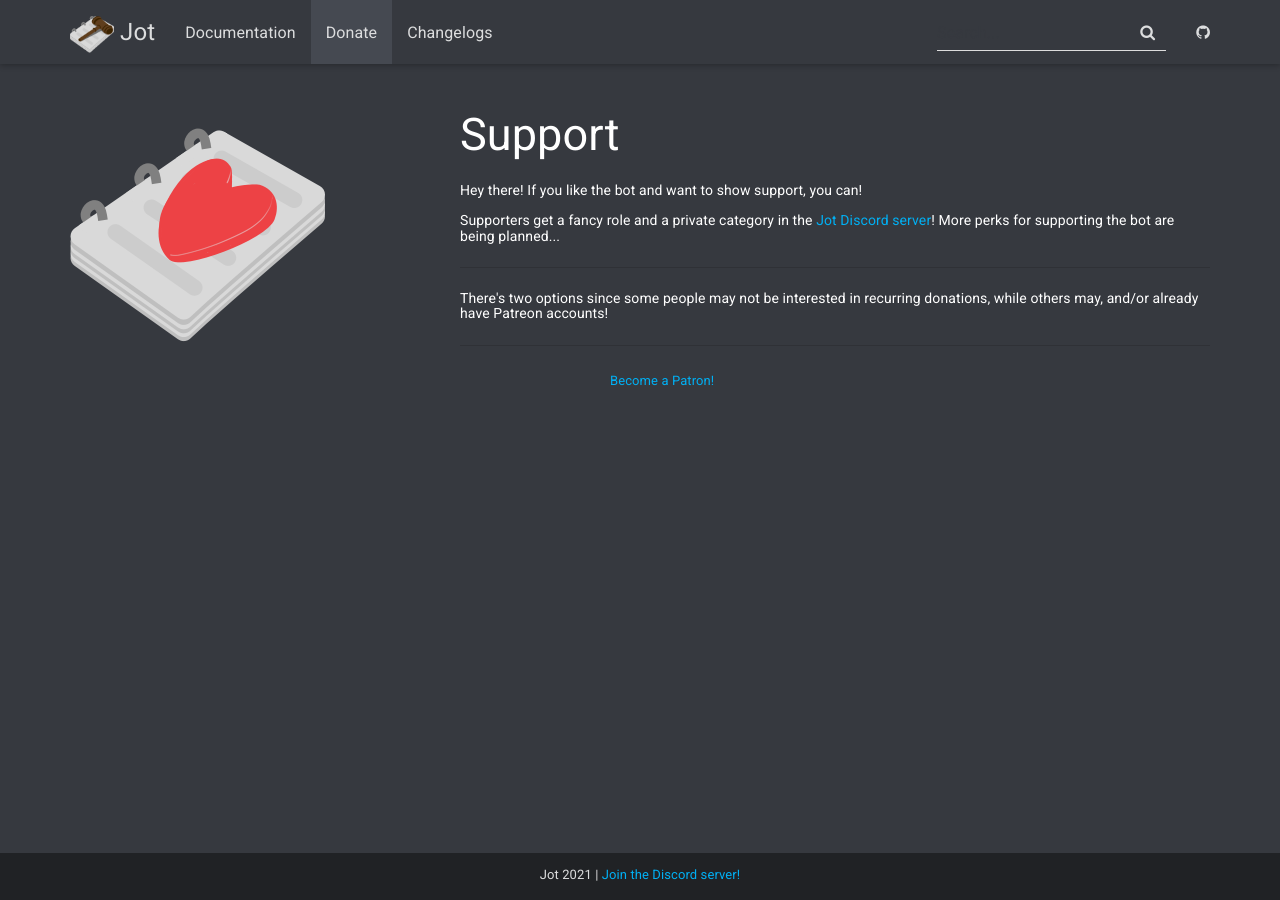
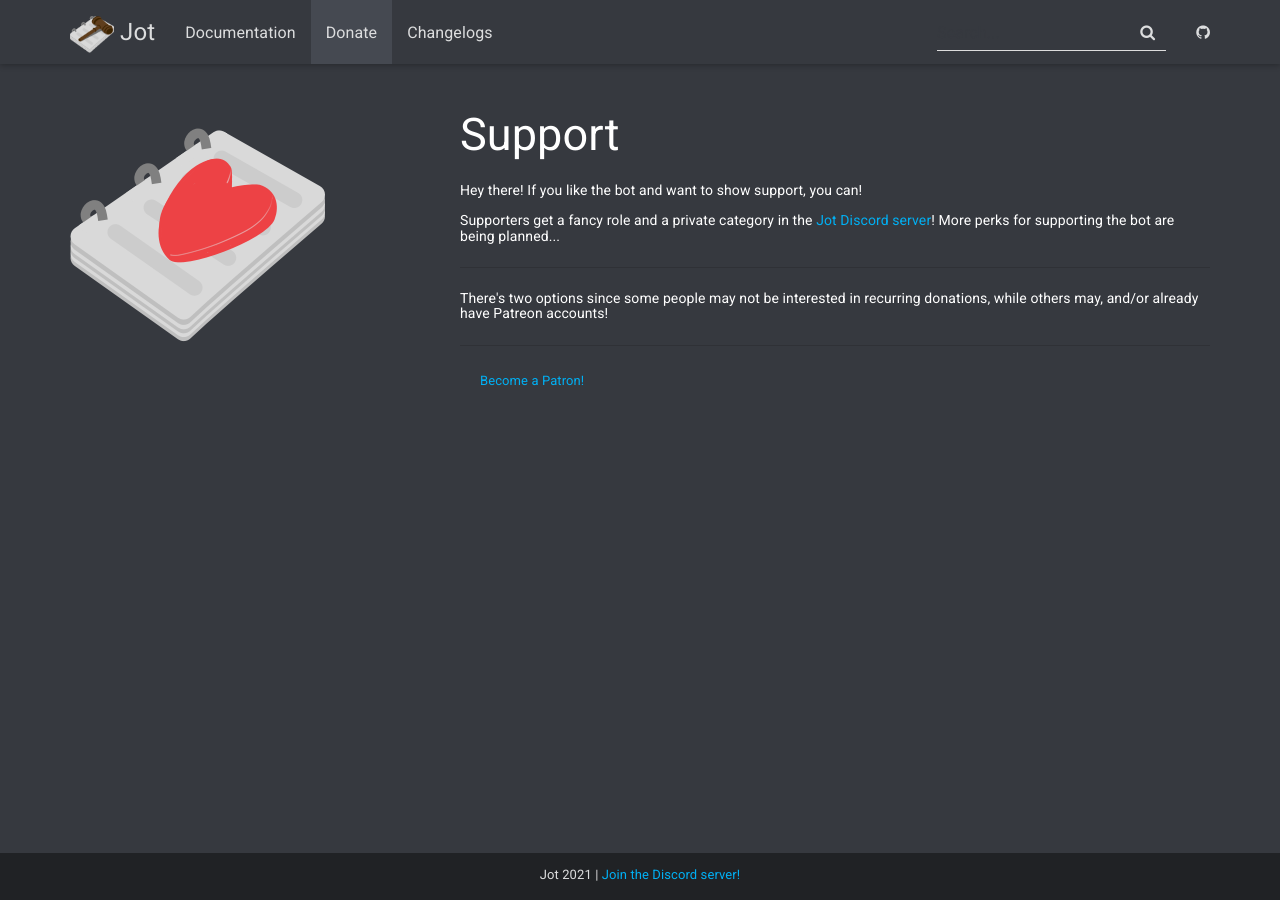
Before and after one commit to sawch/Jot, a Jekyll site: the page built from support.html, in a window 1280 px wide. Built offline with Jekyll 4.4.1, drawn with Linux system fonts in a browser that asks for light colours; comment, search, counter and statistics services are not loaded.

Commit message:
Adjust margin of support widgets to help avoid going off screen on mobile

```diff
--- a/_sass/bootswatch/custom/_bootswatch.scss
+++ b/_sass/bootswatch/custom/_bootswatch.scss
@@ -157,7 +157,7 @@ $web-font-path: "https://fonts.googleapis.com/css?family=Roboto:300,400,500,700"
 }
 
 .supportwidget {
-  margin: 0 50px;
+  margin-right: 20px;
 }
 
 .mainpagebuttons {
```
